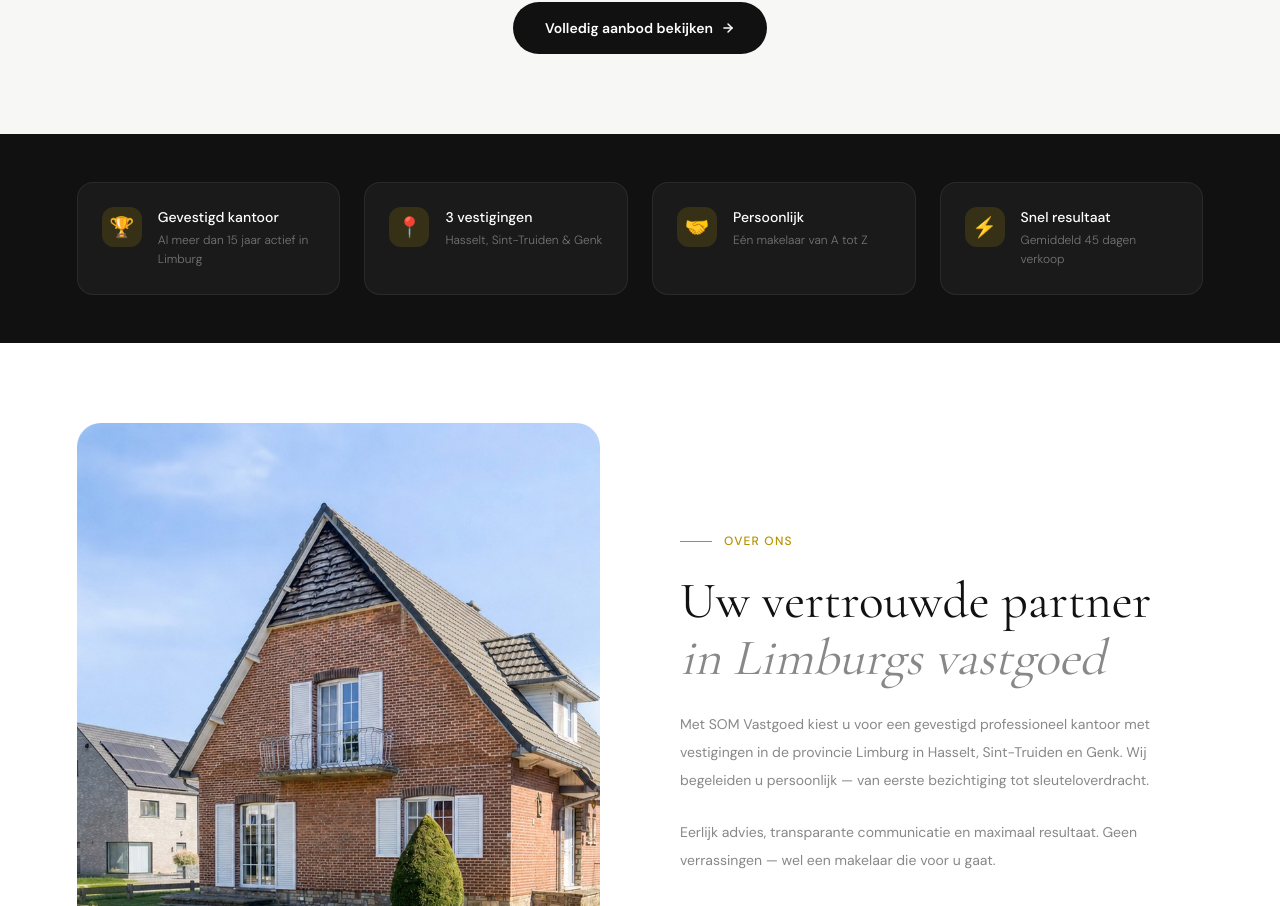
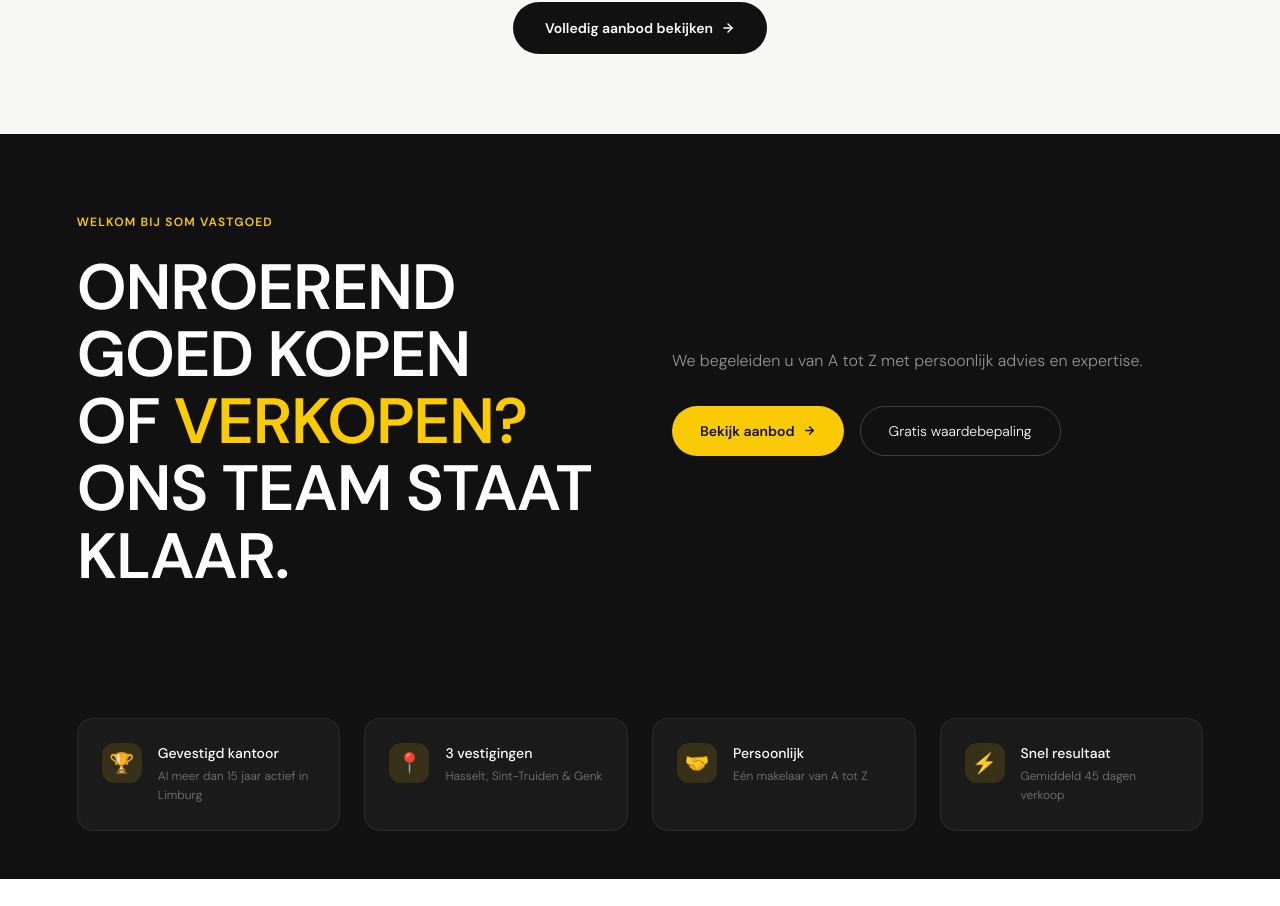
Before and after one commit to steylvisuals96-creator/som-vastgoed, a Next.js app: page / in a window 1280 px wide. Shown: the part 1894-2800 px from the top of the page. Built offline with nearby package versions, Linux system fonts and the light colour scheme.

Commit message:
Remove logo, replace with text wordmark + add bold CTA section

```diff
--- a/components/SOMClient.tsx
+++ b/components/SOMClient.tsx
@@ -1,8 +1,7 @@
 "use client";
 
 import { motion, AnimatePresence, useScroll, useTransform } from "framer-motion";
-import { useState, useRef } from "react";
-import Image from "next/image";
+import { useState } from "react";
 
 const Y = "#facb04";      // yellow
 const B = "#111111";      // near-black
@@ -42,7 +41,9 @@
       className="fixed top-0 left-0 right-0 z-50 flex items-center justify-between h-20 border-b border-transparent"
       style={{ backgroundColor: bg, backdropFilter: blur, paddingLeft: "clamp(1.5rem,5vw,4rem)", paddingRight: "clamp(1.5rem,5vw,4rem)" }}
     >
-      <Image src="/som-logo.png" alt="SOM Vastgoed" width={120} height={84} className="h-10 w-auto" />
+      <span style={{ fontFamily: "var(--font-dm-sans)", fontSize: "1rem", fontWeight: 700, color: W, letterSpacing: "0.12em", textTransform: "uppercase" }}>
+        SOM <span style={{ color: Y }}>Vastgoed</span>
+      </span>
 
       {/* Demo badge */}
       <div className="absolute left-1/2 -translate-x-1/2 hidden md:flex">
@@ -262,6 +263,66 @@
           Volledig aanbod bekijken
           <svg width="14" height="14" viewBox="0 0 24 24" fill="none" stroke="currentColor" strokeWidth="2.5" strokeLinecap="round" strokeLinejoin="round"><line x1="5" y1="12" x2="19" y2="12"/><polyline points="12 5 19 12 12 19"/></svg>
         </motion.a>
+      </div>
+    </section>
+  );
+}
+
+/* ─── BOLD CTA ─── */
+function BoldCta() {
+  return (
+    <section style={{ backgroundColor: B, padding: "clamp(5rem,10vh,8rem) clamp(1.5rem,6vw,5rem)" }}>
+      <div className="grid gap-16 items-center" style={{ gridTemplateColumns: "repeat(auto-fit, minmax(280px, 1fr))" }}>
+        <div>
+          <motion.p
+            initial={{ opacity: 0, y: 12 }}
+            whileInView={{ opacity: 1, y: 0 }}
+            viewport={{ once: true }}
+            transition={{ duration: 0.6, ease: EASE }}
+            className="text-xs font-semibold uppercase tracking-widest mb-6"
+            style={{ color: Y }}
+          >
+            Welkom bij SOM Vastgoed
+          </motion.p>
+          <motion.h2
+            initial={{ opacity: 0, y: 24 }}
+            whileInView={{ opacity: 1, y: 0 }}
+            viewport={{ once: true }}
+            transition={{ duration: 0.8, ease: EASE }}
+            className="text-white"
+            style={{ fontFamily: "var(--font-dm-sans)", fontSize: "clamp(2.2rem,5vw,4rem)", fontWeight: 800, lineHeight: 1.05, letterSpacing: "-0.02em", textTransform: "uppercase" }}
+          >
+            Onroerend goed kopen<br />
+            of <span style={{ color: Y }}>verkopen?</span><br />
+            Ons team staat klaar.
+          </motion.h2>
+        </div>
+        <motion.div
+          initial={{ opacity: 0, x: 20 }}
+          whileInView={{ opacity: 1, x: 0 }}
+          viewport={{ once: true }}
+          transition={{ duration: 0.8, delay: 0.15, ease: EASE }}
+          className="flex flex-col gap-8"
+        >
+          <p className="text-base font-light leading-relaxed" style={{ color: "rgba(255,255,255,0.55)" }}>
+            We begeleiden u van A tot Z met persoonlijk advies en expertise.
+          </p>
+          <div className="flex gap-4 flex-wrap">
+            <motion.a href="#aanbod"
+              className="text-sm font-semibold rounded-full px-7 py-3.5 inline-flex items-center gap-2"
+              style={{ backgroundColor: Y, color: B }}
+              whileHover={{ scale: 1.03 }} whileTap={{ scale: 0.97 }}>
+              Bekijk aanbod
+              <svg width="13" height="13" viewBox="0 0 24 24" fill="none" stroke="currentColor" strokeWidth="2.5" strokeLinecap="round" strokeLinejoin="round"><line x1="5" y1="12" x2="19" y2="12"/><polyline points="12 5 19 12 12 19"/></svg>
+            </motion.a>
+            <motion.a href="#contact"
+              className="text-sm font-light rounded-full px-7 py-3.5 border text-white"
+              style={{ borderColor: "rgba(255,255,255,0.2)" }}
+              whileHover={{ borderColor: Y, color: Y }} whileTap={{ scale: 0.97 }}>
+              Gratis waardebepaling
+            </motion.a>
+          </div>
+        </motion.div>
       </div>
     </section>
   );
@@ -591,7 +652,9 @@
   return (
     <footer style={{ backgroundColor: "#0a0a0a", padding: "2.5rem clamp(1.5rem,6vw,5rem)" }}>
       <div className="flex items-center justify-between flex-wrap gap-6">
-        <Image src="/som-logo.png" alt="SOM Vastgoed" width={100} height={70} className="h-9 w-auto opacity-90" />
+        <span style={{ fontFamily: "var(--font-dm-sans)", fontSize: "0.9rem", fontWeight: 700, color: W, letterSpacing: "0.12em", textTransform: "uppercase", opacity: 0.9 }}>
+          SOM <span style={{ color: Y }}>Vastgoed</span>
+        </span>
         <div className="flex gap-8 text-xs font-light" style={{ color: "rgba(255,255,255,0.3)" }}>
           <span>Het Dorlik 16 — Hasselt</span>
           <span>+32 11 36 34 32</span>
@@ -617,6 +680,7 @@
       <Nav />
       <Hero />
       <Listings />
+      <BoldCta />
       <UspStrip />
       <About />
       <Team />
```
